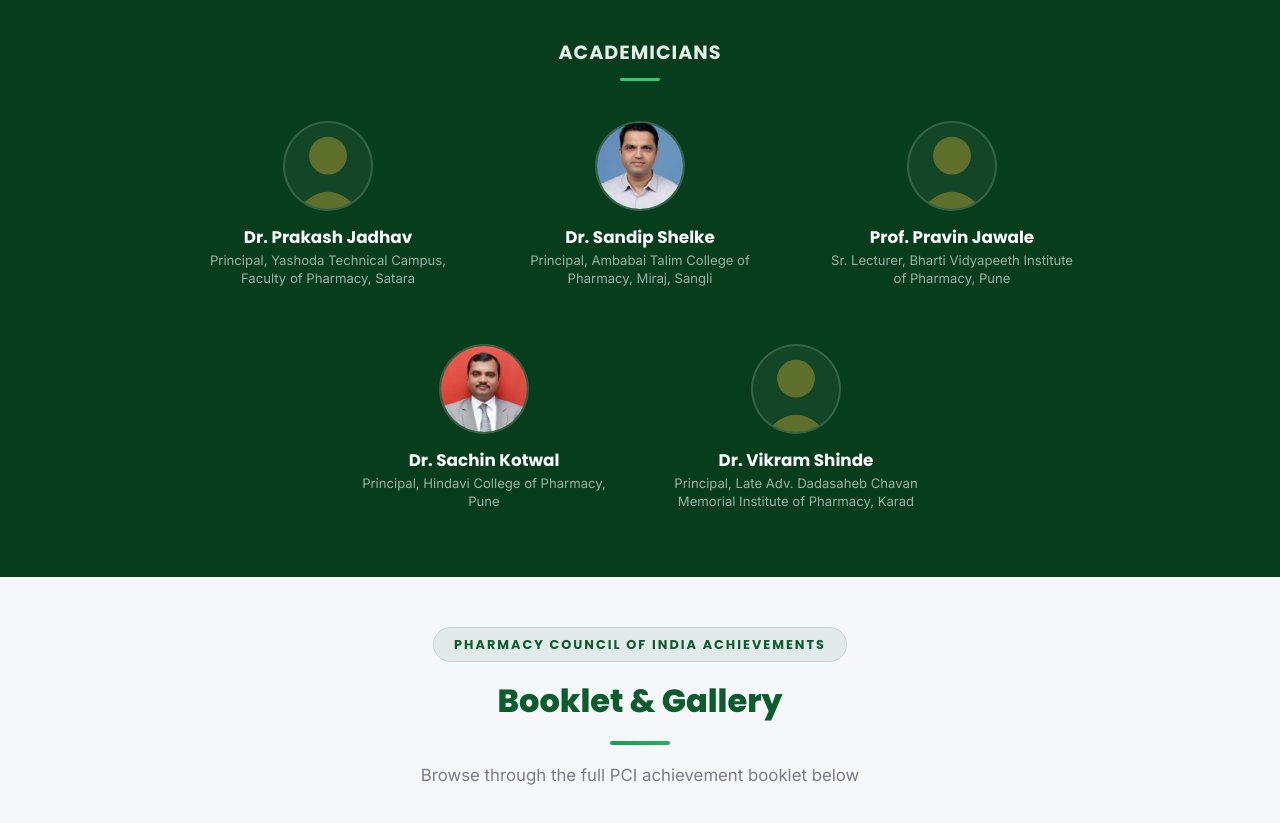
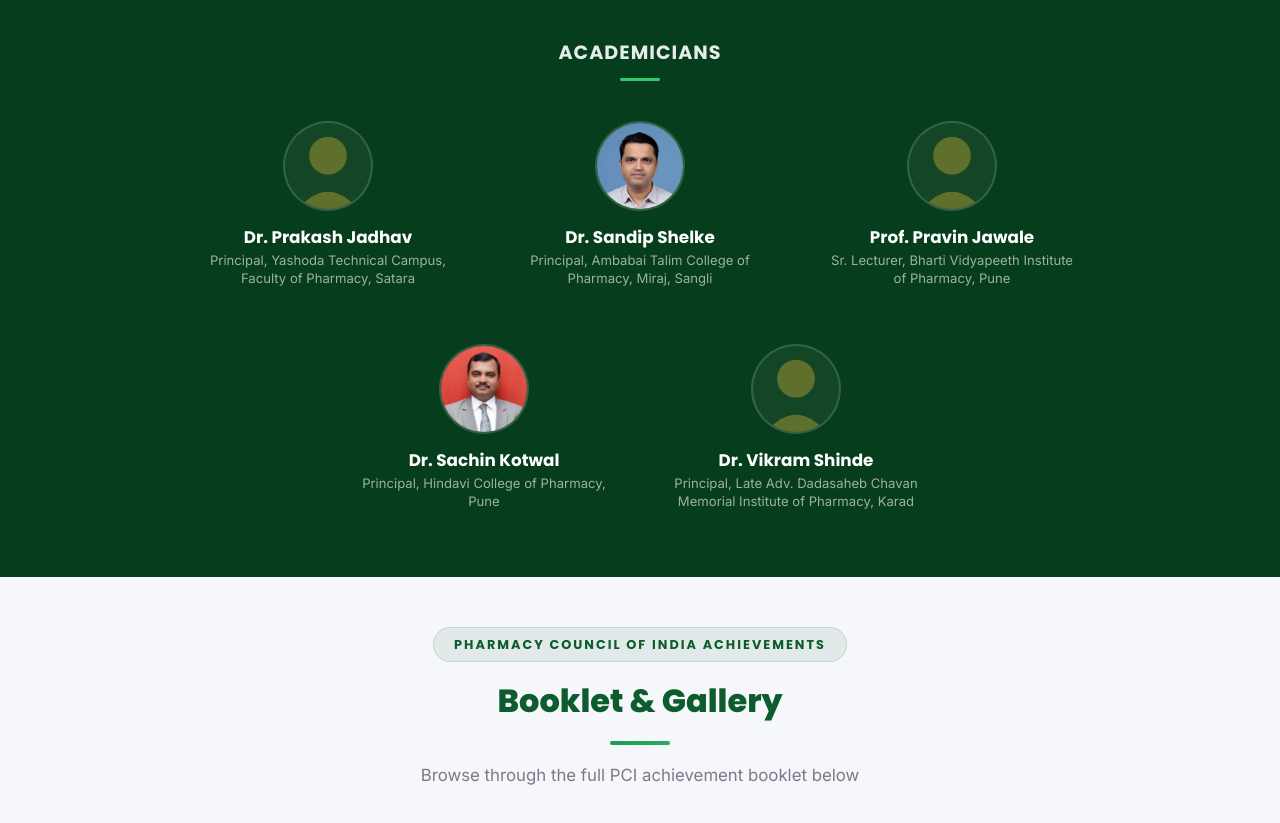
Before and after one commit to khandaresagar182-cell/pharmaanveshan, a plain HTML site: page index.html in a window 1280 px wide. Shown: the part 3229-4052 px from the top of the page. Drawn offline with Linux system fonts and the light colour scheme; a script that the page names is missing.

Commit message:
Fix Dr. Sandip Shelke photo framing

```diff
--- a/index.html
+++ b/index.html
@@ -368,7 +368,8 @@
                     <p class="committee-desig">Principal, Yashoda Technical Campus, Faculty of Pharmacy, Satara</p>
                 </div>
                 <div class="committee-card">
-                    <img src="assets/images/Dr Sandip Shelke.jpeg" alt="Dr. Sandip Shelke" class="member-photo">
+                    <img src="assets/images/Dr Sandip Shelke.jpeg" alt="Dr. Sandip Shelke" class="member-photo"
+                        style="object-position: top;">
                     <h4 class="committee-name">Dr. Sandip Shelke</h4>
                     <p class="committee-desig">Principal, Ambabai Talim College of Pharmacy, Miraj, Sangli</p>
                 </div>
```
